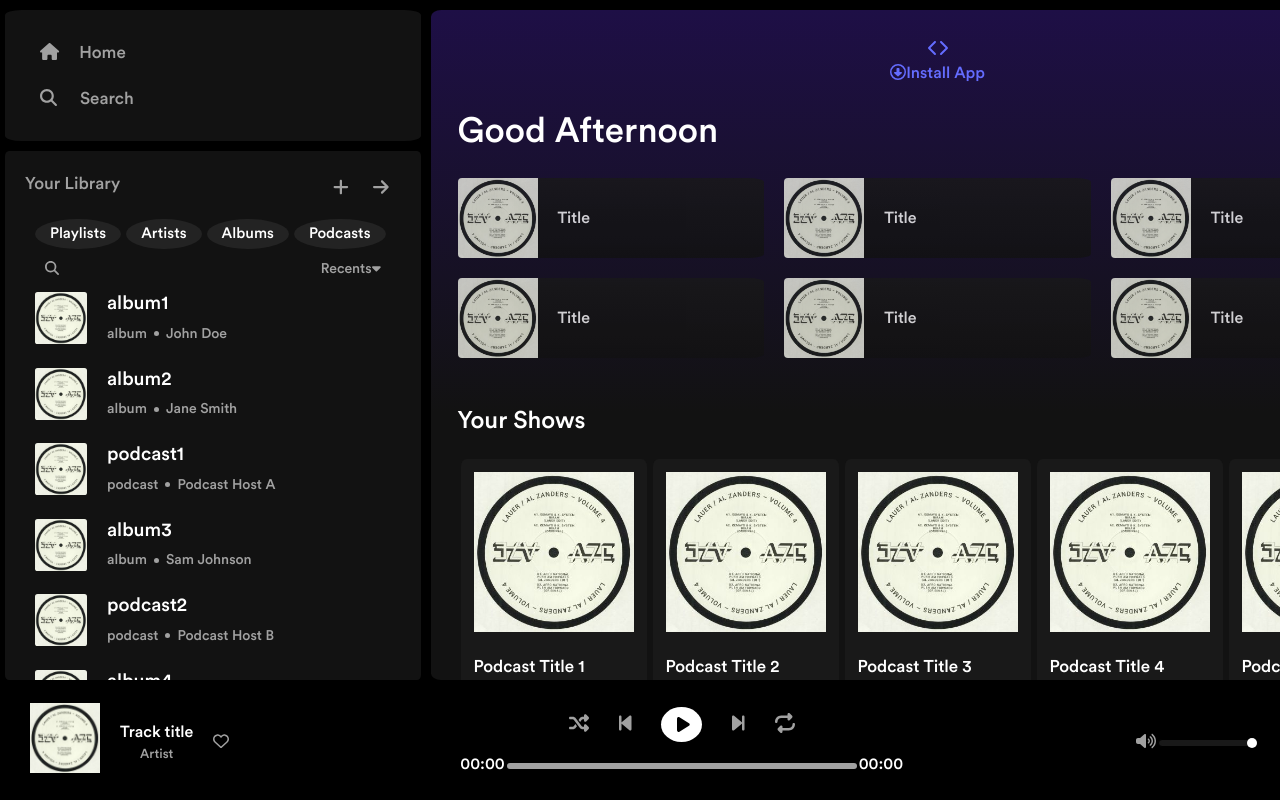
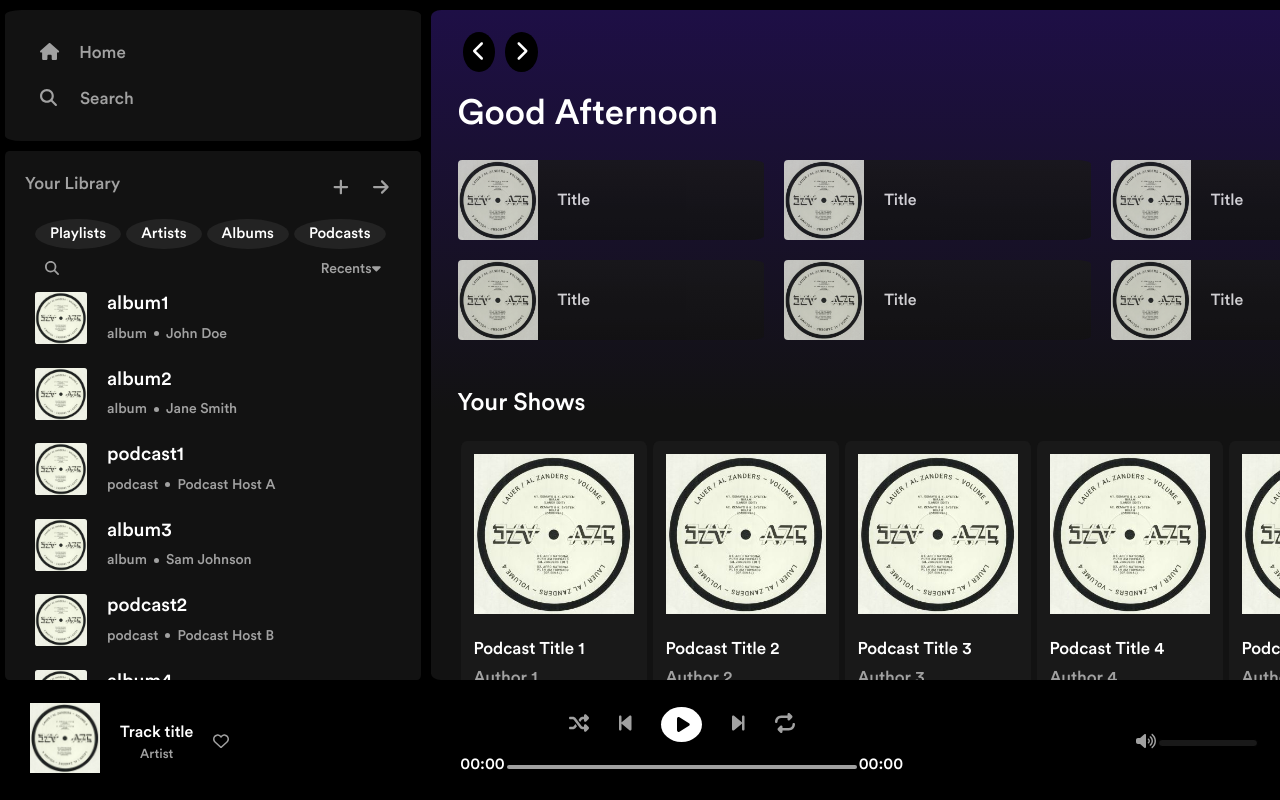
Before and after one commit to alexnyebuchan/spotify-clone, a React (Vite) app: page / in a window 1280 px wide. Shown: the top 800 px of the page. Built offline with nearby package versions, Linux system fonts and the light colour scheme.

Commit message:
updated scss and added nav component

```diff
--- a/recentlyPlayed.js
+++ b/recentlyPlayed.js
@@ -7,13 +7,13 @@ const albumData = [
   },
   {
     image: '../../public/images/test/a7.jpg',
-    title: 'Album Title 2',
+    title: 'Recent Title 2',
     artist: 'Artist 2',
     link: 'https://example.com/album2',
   },
   {
     image: '../../public/images/test/a7.jpg',
-    title: 'Album Title 3',
+    title: 'Recent Title 3',
     artist: 'Artist 3',
     link: 'https://example.com/album3',
   },
--- /dev/null
+++ b/src/components/Nav.tsx
@@ -0,0 +1,48 @@
+import { FontAwesomeIcon } from '@fortawesome/react-fontawesome';
+
+import {
+  faChevronLeft,
+  faChevronRight,
+} from '@fortawesome/free-solid-svg-icons';
+
+import { faCircleDown } from '@fortawesome/free-regular-svg-icons';
+
+import styles from '../scss/Nav.module.scss';
+
+const Nav = () => {
+  return (
+    <section className={styles.top}>
+      <div className={styles.chevrons}>
+        <a href="/">
+          <FontAwesomeIcon
+            className={styles.chevron}
+            id="faIcon"
+            target="_blank"
+            icon={faChevronLeft}
+          />
+        </a>
+        <a href="/">
+          <FontAwesomeIcon
+            className={styles.chevron}
+            id="faIcon"
+            target="_blank"
+            icon={faChevronRight}
+          />
+        </a>
+      </div>
+      <div className={styles.install}>
+        <a href="/">
+          <FontAwesomeIcon
+            className={styles.downloadIcon}
+            id="faIcon"
+            target="_blank"
+            icon={faCircleDown}
+          />
+          Install App
+        </a>
+      </div>
+    </section>
+  );
+};
+
+export default Nav;
--- a/src/screens/Home.tsx
+++ b/src/screens/Home.tsx
@@ -1,6 +1,4 @@
 import styles from '../scss/Home.module.scss';
-
-import { FontAwesomeIcon } from '@fortawesome/react-fontawesome';
 
 import testImg from '../../public/images/test/a7.jpg';
 
@@ -8,13 +6,8 @@ import podcastData from '../../yourShows.js';
 import albumData from '../../albumData.js';
 import recentlyPlayed from '../../recentlyPlayed.js';
 
-import {
-  faChevronLeft,
-  faChevronRight,
-} from '@fortawesome/free-solid-svg-icons';
-
-import { faCircleDown } from '@fortawesome/free-regular-svg-icons';
 import ReleaseCard from '../components/ReleaseCard.js';
+import Nav from '../components/Nav.tsx';
 
 const Home = () => {
   const currentTime = new Date();
@@ -31,37 +24,7 @@ const Home = () => {
 
   return (
     <div className={styles.container}>
-      <section className={styles.top}>
-        <div className={styles.chevrons}>
-          <a href="/">
-            <FontAwesomeIcon
-              className={styles.chevron}
-              id="faIcon"
-              target="_blank"
-              icon={faChevronLeft}
-            />
-          </a>
-          <a href="/">
-            <FontAwesomeIcon
-              className={styles.chevron}
-              id="faIcon"
-              target="_blank"
-              icon={faChevronRight}
-            />
-          </a>
-        </div>
-        <div className={styles.install}>
-          <a href="/">
-            <FontAwesomeIcon
-              className={styles.downloadIcon}
-              id="faIcon"
-              target="_blank"
-              icon={faCircleDown}
-            />
-            Install App
-          </a>
-        </div>
-      </section>
+      <Nav />
       <section className={styles.welcome}>
         <h4>{greeting}</h4>
       </section>
@@ -122,7 +85,7 @@ const Home = () => {
       <section className={styles.releaseSection}>
         <h2>Recently Played</h2>
         <div className={styles.cardsContainer}>
-          {albumData.map((album) => (
+          {recentlyPlayed.map((album) => (
             <ReleaseCard
               key={album.id}
               image={album.image}
--- a/src/scss/AudioAdditional.module.scss
+++ b/src/scss/AudioAdditional.module.scss
@@ -18,16 +18,17 @@
 }
 
 .volumeInput::-webkit-slider-thumb {
-  -webkit-appearance: none;
-  height: 10px;
-  width: 10px;
-  border-radius: 50%;
-  border: none;
-  background: $white;
-  cursor: pointer;
-  position: relative;
-  z-index: 3;
-  box-sizing: border-box;
+  appearance: none;
+  // -webkit-appearance: none;
+  // height: 10px;
+  // width: 10px;
+  // border-radius: 50%;
+  // border: none;
+  // background: $white;
+  // cursor: pointer;
+  // position: relative;
+  // z-index: 3;
+  // box-sizing: border-box;
 }
 
 .volumeBtn {
--- a/src/scss/AudioControls.module.scss
+++ b/src/scss/AudioControls.module.scss
@@ -71,7 +71,7 @@
   border-radius: 10px;
   position: relative;
   width: 350px;
-  height: 6px;
+  height: 4px;
   outline: none;
 }
 
--- /dev/null
+++ b/src/scss/Nav.module.scss
@@ -0,0 +1,29 @@
+@import './colours.module';
+
+.top {
+  display: flex;
+  flex-direction: row;
+  justify-content: space-between;
+  a {
+    color: $white;
+  }
+}
+
+.chevrons {
+  a {
+    background-color: $black;
+    padding: 10px;
+    font-size: 20px;
+    margin-inline: 5px;
+    border-radius: 50%;
+  }
+}
+
+.install {
+  a {
+  }
+}
+
+.downloadIcon {
+  margin-right: 5px;
+}
--- a/src/scss/ReleaseCard.module.scss
+++ b/src/scss/ReleaseCard.module.scss
@@ -25,6 +25,6 @@
     color: $light-grey;
   }
   &:hover {
-    background-color: hsl(1, 1, 16%);
+    background-color: hsl(1%, 1%, 16%);
   }
 }
--- a/src/scss/Sidebar.module.scss
+++ b/src/scss/Sidebar.module.scss
@@ -35,13 +35,11 @@
   }
 
   &::-webkit-scrollbar-thumb {
-    background-color: #888; /* Color of the scrollbar thumb */
-    border-radius: 5px;
+    background-color: #888;
   }
 
   &::-webkit-scrollbar-track {
-    background-color: $bg-grey; /* Color of the scrollbar track */
-    border-radius: 5px;
+    background-color: $bg-grey;
   }
 }
 
```
